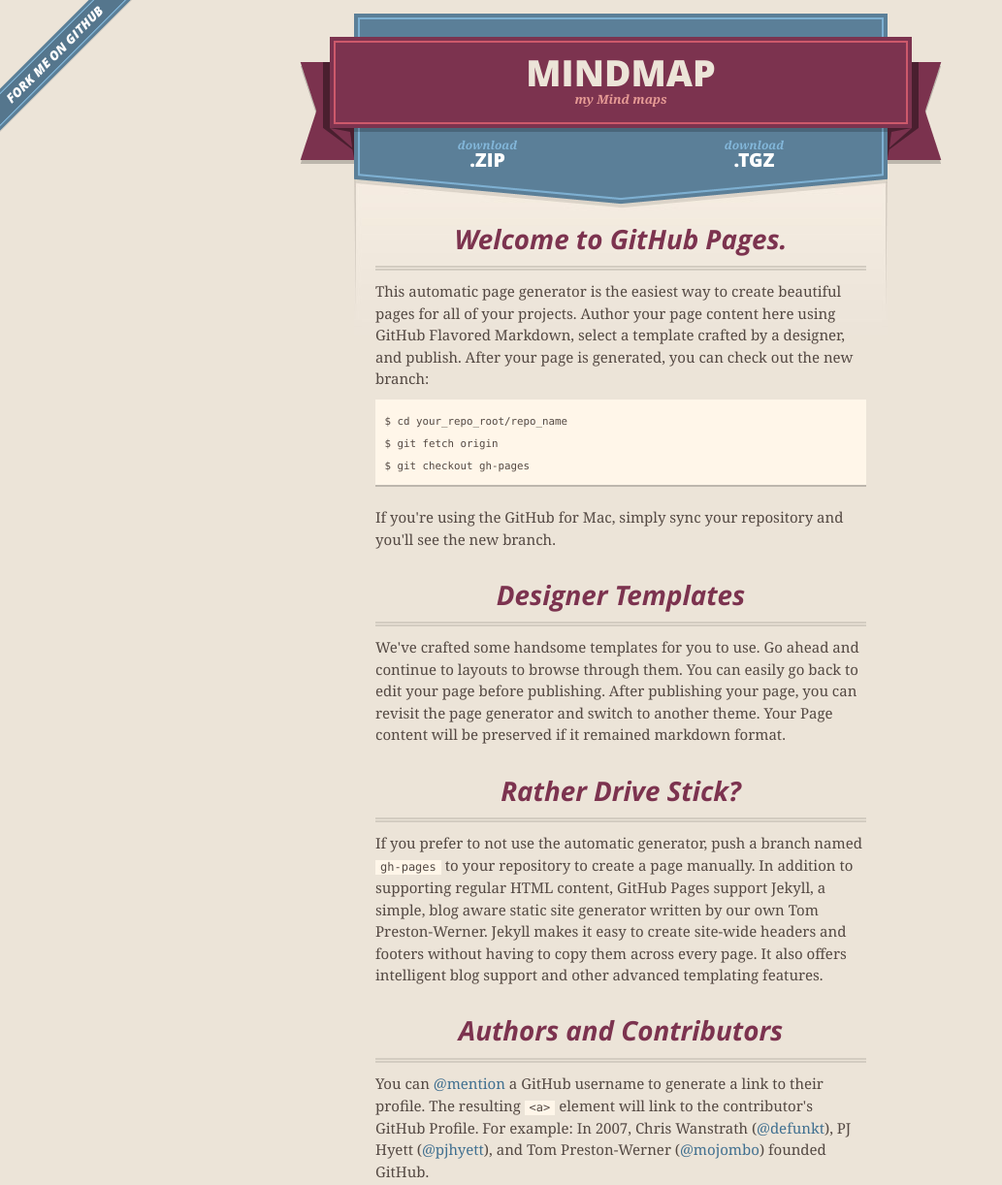
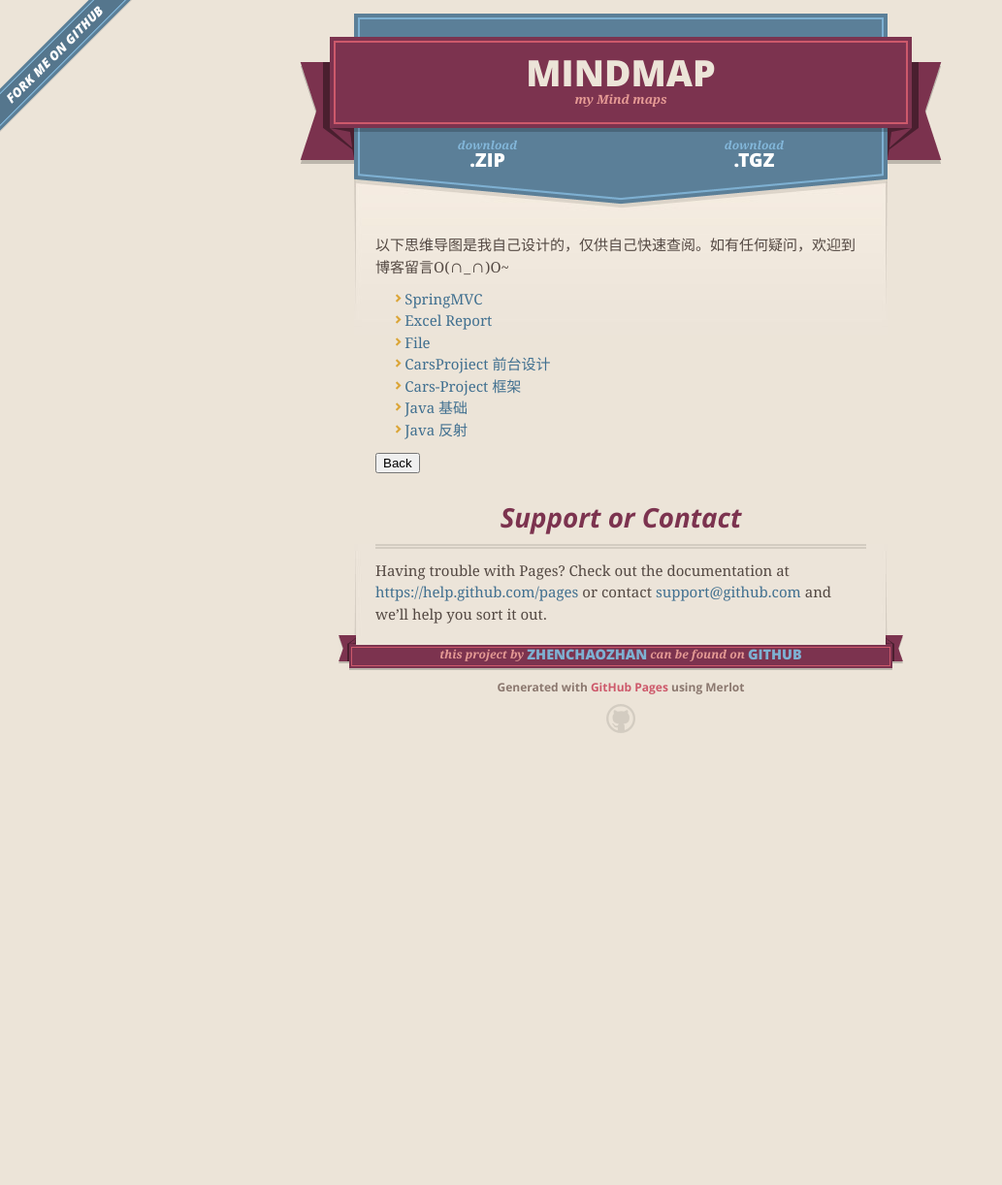
Before and after one commit to lincar/Mindmap, a plain HTML site: page index.html in a window 1280 px wide. Shown: the top 1222 px of the page at 97% size, without its empty margins (0-1033 px from the left). After the commit the page ends 800 px from the top, so only its background shows below. Drawn offline with nearby package versions, Linux system fonts and the light colour scheme.

Commit message:
modified index.html

```diff
--- a/index.html
+++ b/index.html
@@ -46,32 +46,23 @@
 
 
       <section id="main_content">
-        <h3>
-<a id="welcome-to-github-pages" class="anchor" href="#welcome-to-github-pages" aria-hidden="true"><span class="octicon octicon-link"></span></a>Welcome to GitHub Pages.</h3>
 
-<p>This automatic page generator is the easiest way to create beautiful pages for all of your projects. Author your page content here using GitHub Flavored Markdown, select a template crafted by a designer, and publish. After your page is generated, you can check out the new branch:</p>
+		  <div>
+		  <p>
+			  以下思维导图是我自己设计的，仅供自己快速查阅。如有任何疑问，欢迎到博客留言O(∩_∩)O~
+		  </p>
+		  <ul>
+			  <li><a href="./Java/SpringMVC/export.html"><b>SpringMVC</b></a></li>
+			  <li><a href="./Java/Excel Report/export.html"><b>Excel Report</b></a></li>
+			  <li><a href="./Java/File/export.html"><b>File</b></a></li>
+			  <li><a href="./Java/Cars-Projiect Frontpage/export.html"><b>CarsProjiect 前台设计</b></a></li>
+			  <li><a href="./Java/Cars-Project Framework/export.html"><b>Cars-Project 框架</b></a></li>
+			  <li><a href="./Java/Java Basics/export.html"><b>Java 基础</b></a></li>
+			  <li><a href="./Java/Java Reflect/export.html"><b>Java 反射</b></a></li>
+		  </ul>
+		  </div>
 
-<pre><code>$ cd your_repo_root/repo_name
-$ git fetch origin
-$ git checkout gh-pages
-</code></pre>
-
-<p>If you're using the GitHub for Mac, simply sync your repository and you'll see the new branch.</p>
-
-<h3>
-<a id="designer-templates" class="anchor" href="#designer-templates" aria-hidden="true"><span class="octicon octicon-link"></span></a>Designer Templates</h3>
-
-<p>We've crafted some handsome templates for you to use. Go ahead and continue to layouts to browse through them. You can easily go back to edit your page before publishing. After publishing your page, you can revisit the page generator and switch to another theme. Your Page content will be preserved if it remained markdown format.</p>
-
-<h3>
-<a id="rather-drive-stick" class="anchor" href="#rather-drive-stick" aria-hidden="true"><span class="octicon octicon-link"></span></a>Rather Drive Stick?</h3>
-
-<p>If you prefer to not use the automatic generator, push a branch named <code>gh-pages</code> to your repository to create a page manually. In addition to supporting regular HTML content, GitHub Pages support Jekyll, a simple, blog aware static site generator written by our own Tom Preston-Werner. Jekyll makes it easy to create site-wide headers and footers without having to copy them across every page. It also offers intelligent blog support and other advanced templating features.</p>
-
-<h3>
-<a id="authors-and-contributors" class="anchor" href="#authors-and-contributors" aria-hidden="true"><span class="octicon octicon-link"></span></a>Authors and Contributors</h3>
-
-<p>You can <a href="https://github.com/blog/821" class="user-mention">@mention</a> a GitHub username to generate a link to their profile. The resulting <code>&lt;a&gt;</code> element will link to the contributor's GitHub Profile. For example: In 2007, Chris Wanstrath (<a href="https://github.com/defunkt" class="user-mention">@defunkt</a>), PJ Hyett (<a href="https://github.com/pjhyett" class="user-mention">@pjhyett</a>), and Tom Preston-Werner (<a href="https://github.com/mojombo" class="user-mention">@mojombo</a>) founded GitHub.</p>
+		  <p class="back"><input class="blue" type="button" value="Back" onclick="location='http://rsu.pw/'" /></p>
 
 <h3>
 <a id="support-or-contact" class="anchor" href="#support-or-contact" aria-hidden="true"><span class="octicon octicon-link"></span></a>Support or Contact</h3>
```
